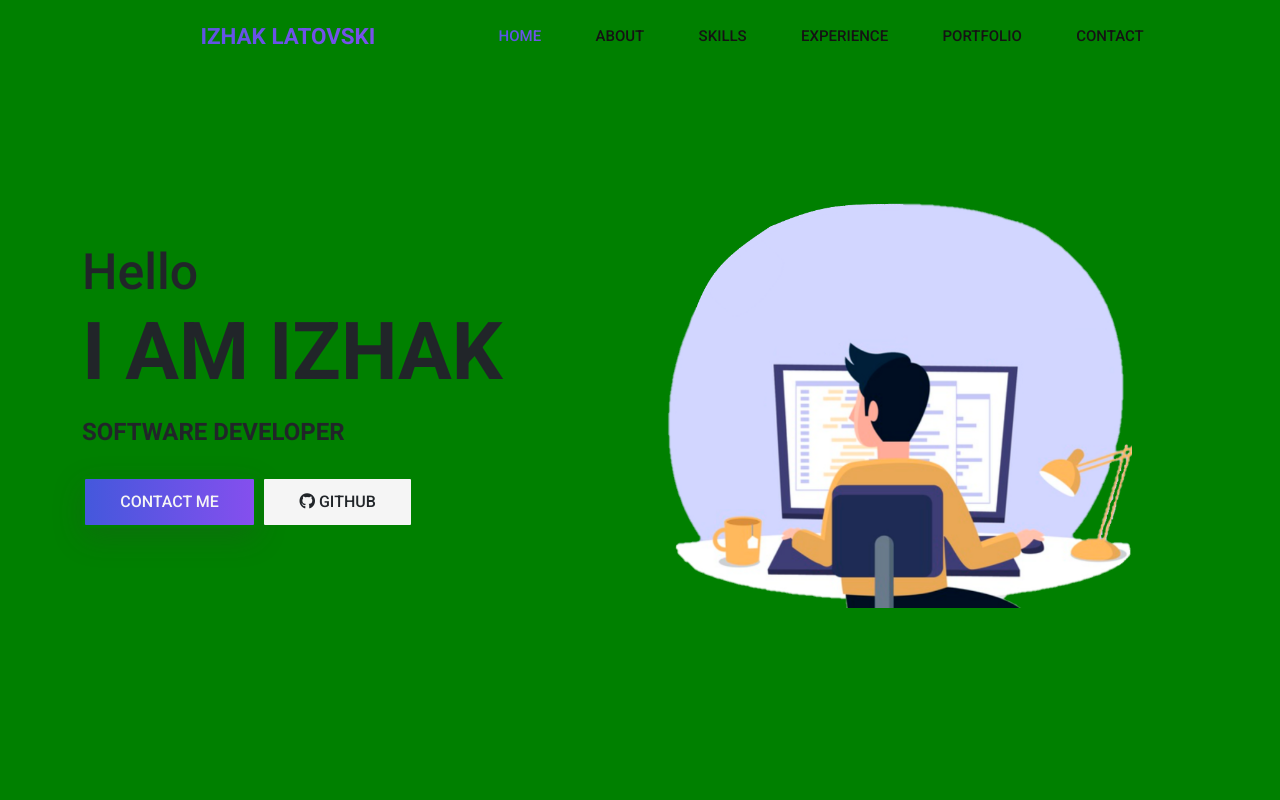
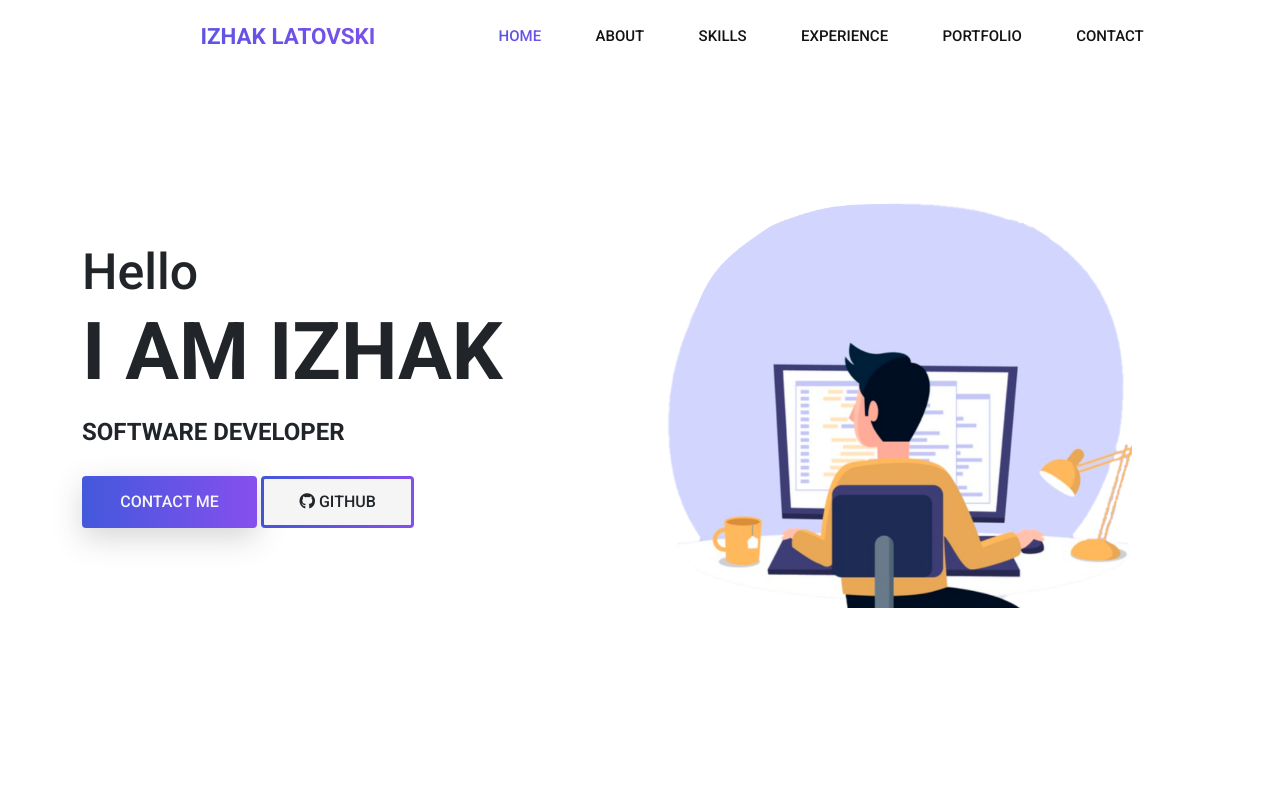
Before and after one commit to IzhakLatovski/2020Portfolio, a plain HTML site: page index.html in a window 1280 px wide. Shown: the top 800 px of the page. Drawn offline with nearby package versions, Linux system fonts and the light colour scheme.

Commit message:
Add files via upload

```diff
--- a/css/partials/_global.css
+++ b/css/partials/_global.css
@@ -5,7 +5,6 @@ body {
   width: 100%;
   height: 100%;
   font-size: 16px;
-  background-color: green;
 }
 
 .title-text {
--- a/css/style.css
+++ b/css/style.css
@@ -6,19 +6,6 @@
 
 /* Global styling */
 @import url(./partials/_global.css);
-
-:root {
-    --primary-color: #4458dc;
-    --primary-color2: #854fee;
-    --title-color: #141313;
-    --text-color: #777777;
-    --border-color: #201f1f17;
-    --gradient-color: linear-gradient(90deg, #4458dc 0%, #854fee 100%);
-    --shadow-color: 0px 10px 30px rgba(118, 85, 225, 0.3);
-    --box-shadow: 0px 10px 30px rgba(57, 56, 61, 0.205);
-
-    --roboto: "Roboto", "Arial", sans-serif;
-}
 
 /* start navigation */
 .header-area .main-menu .navbar .navbar-brand {
```
